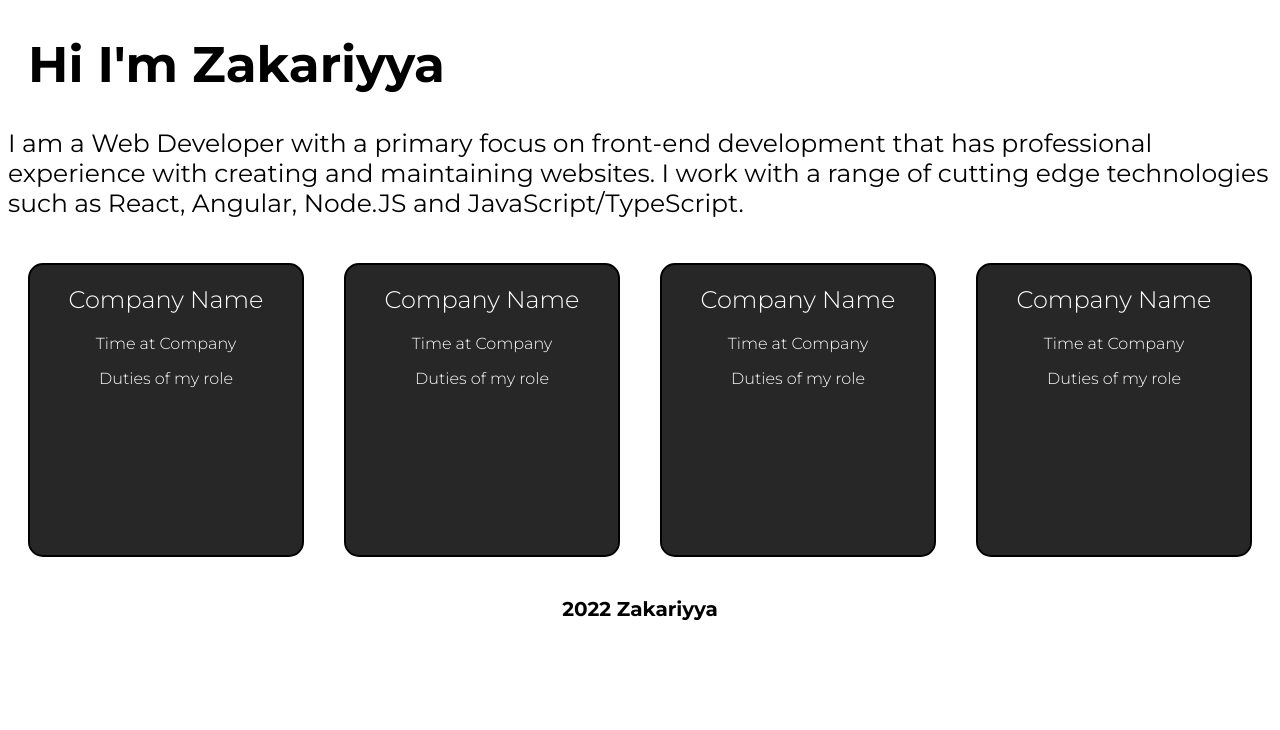
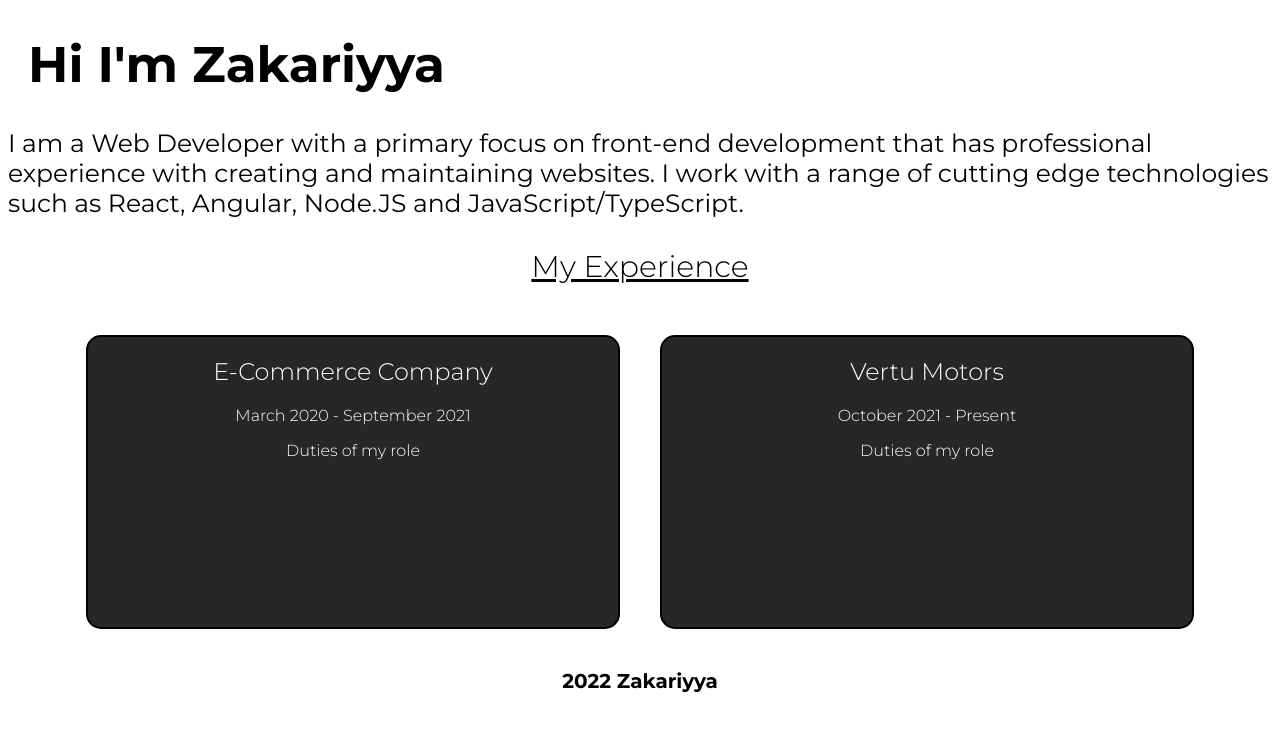
Before and after one commit to Zakariyya98/UserInterface, a React (Create React App) app: page / in a window 1280 px wide. Shown: the top 730 px of the page. Built offline with nearby package versions, Linux system fonts and the light colour scheme.

Commit message:
Centered the Work Experince cards

```diff
--- a/src/components/UI/Experience.js
+++ b/src/components/UI/Experience.js
@@ -1,43 +1,29 @@
 import React from "react";
 import Card from './Card';
-import { ExperienceContainer } from "./Experience.styled";
+import { ExperienceContainer, ExperienceLabel } from "./Experience.styled";
 
 const Experience = () => {
     return (
         <>
+        <ExperienceLabel>
+            My Experience
+        </ExperienceLabel>
 
         <ExperienceContainer>
+
         <Card
-        title="Company Name"
-        date="Time at Company"
+        title="E-Commerce Company"
+        date="March 2020 - September 2021"
         description="Duties of my role"
         />
 
-
-
         <Card
-        title="Company Name"
-        date="Time at Company"
+        title="Vertu Motors"
+        date="October 2021 - Present"
         description="Duties of my role"
         />
 
-
-
-        <Card
-        title="Company Name"
-        date="Time at Company"
-        description="Duties of my role"
-        />
-
-
-
-        <Card
-        title="Company Name"
-        date="Time at Company"
-        description="Duties of my role"
-        />
         </ExperienceContainer>
-
         </>
     )
 
--- a/src/components/UI/Experience.styled.jsx
+++ b/src/components/UI/Experience.styled.jsx
@@ -2,5 +2,14 @@ import styled from 'styled-components';
 
 export const ExperienceContainer = styled.div`
 display: flex;
+align-items: center;
+justify-content: center;
+`
+
+export const ExperienceLabel = styled.p`
+font-size: 30px;
+font-weight: 300;
+text-align: center;
+text-decoration: underline;
 
 `
```
